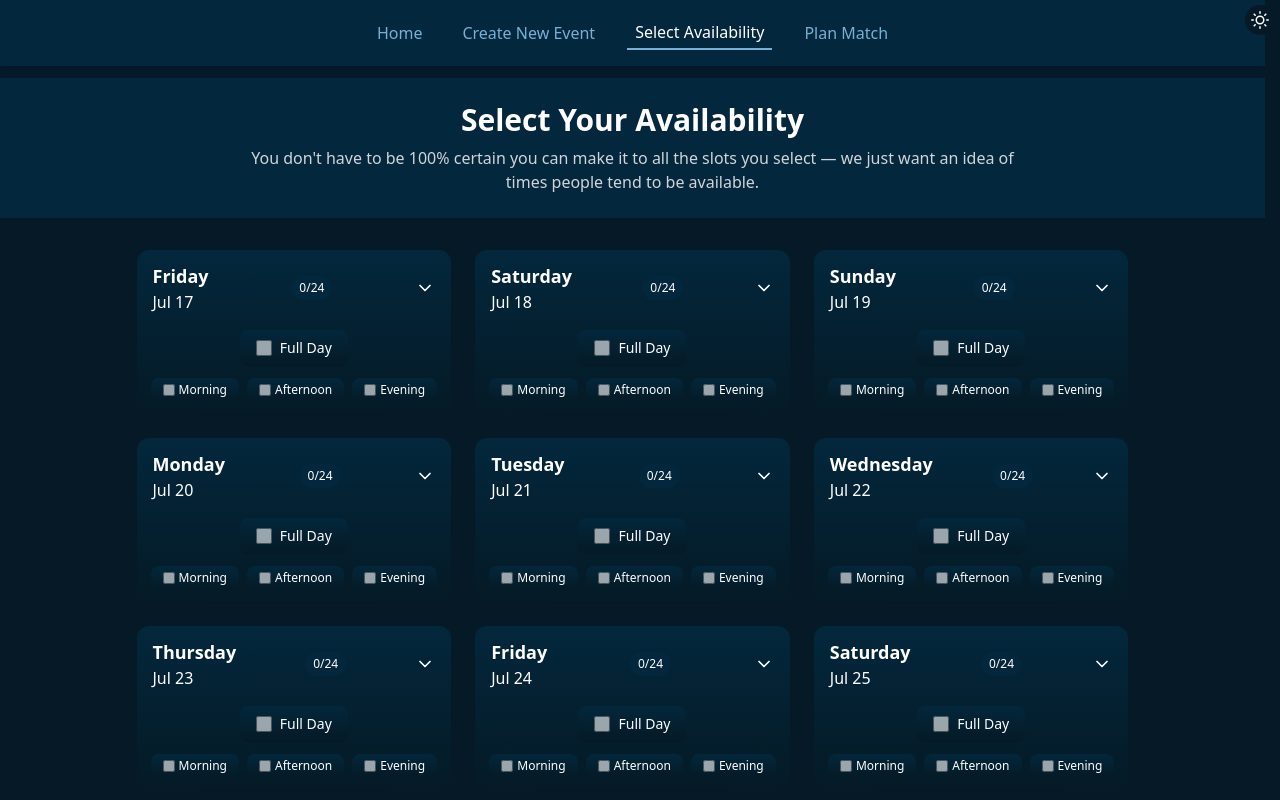
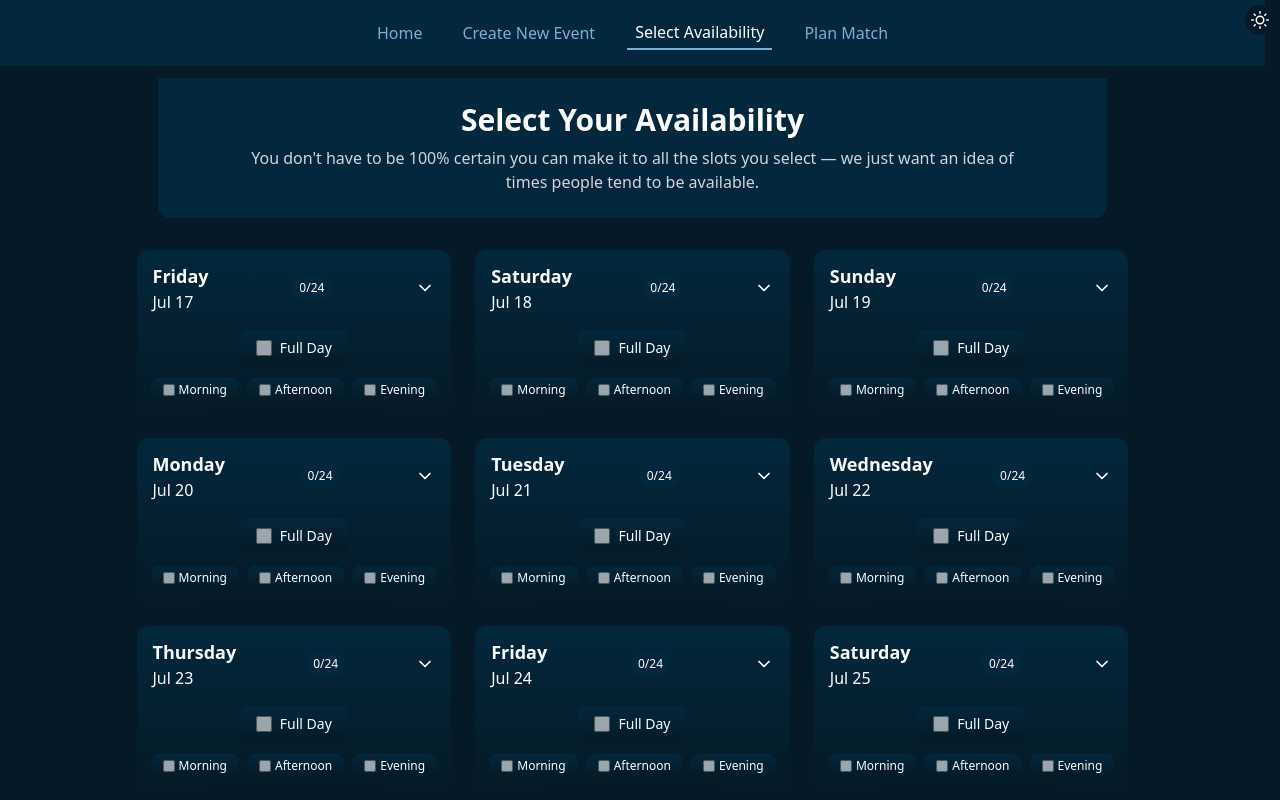
Before and after one commit to jazzorpheus/jof-scheduler, a React (Vite) app: page /select in a window 1280 px wide. Shown: the top 800 px of the page. Built offline with nearby package versions, Linux system fonts and the light colour scheme.

Commit message:
select availability page header 75% of screen width instead of full

```diff
--- a/src/components/PageHeader.jsx
+++ b/src/components/PageHeader.jsx
@@ -1,7 +1,8 @@
 export default function PageHeader({ title, children }) {
   return (
-    <header className="sticky top-0 z-10 bg-white shadow-sm dark:bg-jof-blue-700">
-      <div className="mx-auto max-w-5xl px-4 py-6 text-center sm:px-6 lg:px-8">
+    <header className="sticky top-0 z-10">
+      {/* This inner div gets the background and width constraint */}
+      <div className="mx-auto w-[75%] bg-white dark:bg-jof-blue-700 shadow-sm px-4 py-6 text-center sm:px-6 lg:px-8 rounded-b-xl">
         <h1 className="text-2xl font-bold text-gray-900 sm:text-3xl dark:text-white">
           {title}
         </h1>
```
Also changed, not shown: 1 other file (tests, documents, lock files or other folders).
